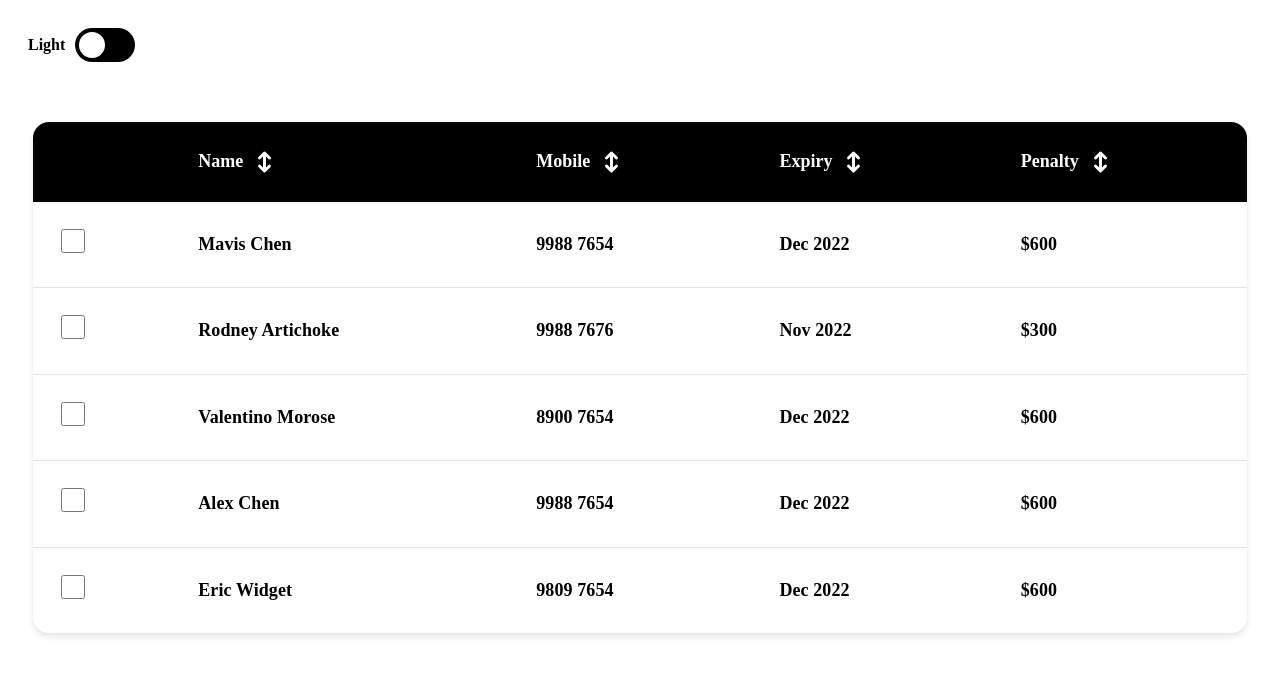
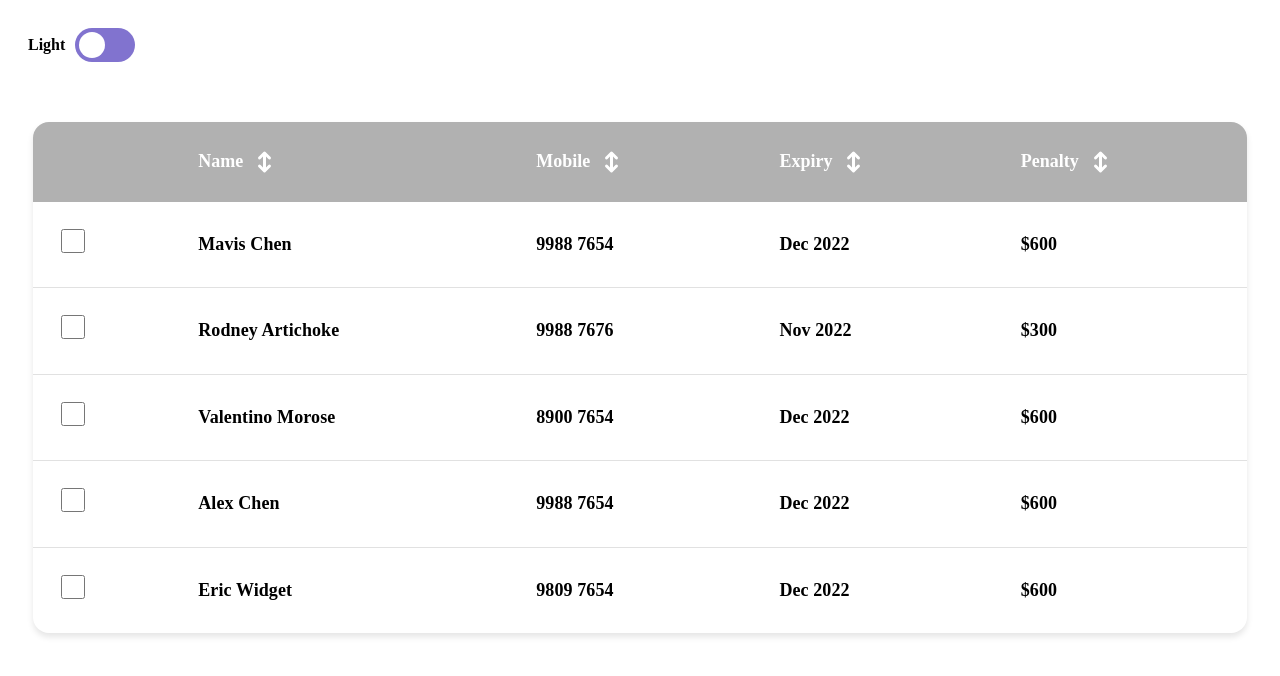
Before and after one commit to alexaung/react-table-component, a React (Create React App) app: page / in a window 1280 px wide. Shown: the top 676 px of the page. Built offline with nearby package versions, Linux system fonts and the light colour scheme.

Commit message:
update theme

```diff
--- a/src/theme/ThemeSwitcher.js
+++ b/src/theme/ThemeSwitcher.js
@@ -39,7 +39,7 @@ const Slider = styled.span`
   border-radius: 34px;
 
   ${props => props.checked && `
-    background-color: ${props.theme.dark};
+    background-color: ${props.theme.slider};
   `}
 
   &:before {
--- a/src/theme/themes.js
+++ b/src/theme/themes.js
@@ -6,7 +6,7 @@ export const light = {
   primary: "#ffffff",
   secondary: "#f0edfe",
   text: "#000000",
-  tableHeaderColor: "#000000",
+  tableHeaderColor: "#B1B1B1",
   tableRowHoverColor: "#f0edfe",
   selectedRowColor: "#f0edfe",
   tableRowBorderBottomColor: "#e1e1e1",
@@ -14,7 +14,7 @@ export const light = {
   avenirHeavy: "Avenir Heavy",
   avenirBook: "Avenir Book",
   tableBoxShadow: "0 4px 6px rgba(0,0,0,0.1)",
-  dark: "#000000"
+  slider: "#8173cf"
 };
 
 
@@ -23,7 +23,7 @@ export const dark = {
   primary: "#000000",
   secondary: "#8173cf",
   text: "#ffffff",
-  tableHeaderColor: "#ffffff",
+  tableHeaderColor: "#808080",
   tableRowHoverColor: "#8173cf",
   selectedRowColor: "#8173cf",
   tableRowBorderBottomColor: "#e1e1e1",
@@ -31,6 +31,7 @@ export const dark = {
   avenirHeavy: "Avenir Heavy",
   avenirBook: "Avenir Book",
   tableBoxShadow: "0 4px 6px rgba(255,255,255,0.1)",
+  slider: "#ffffff"
 };
 
 export const GlobalStyles = createGlobalStyle`
```
